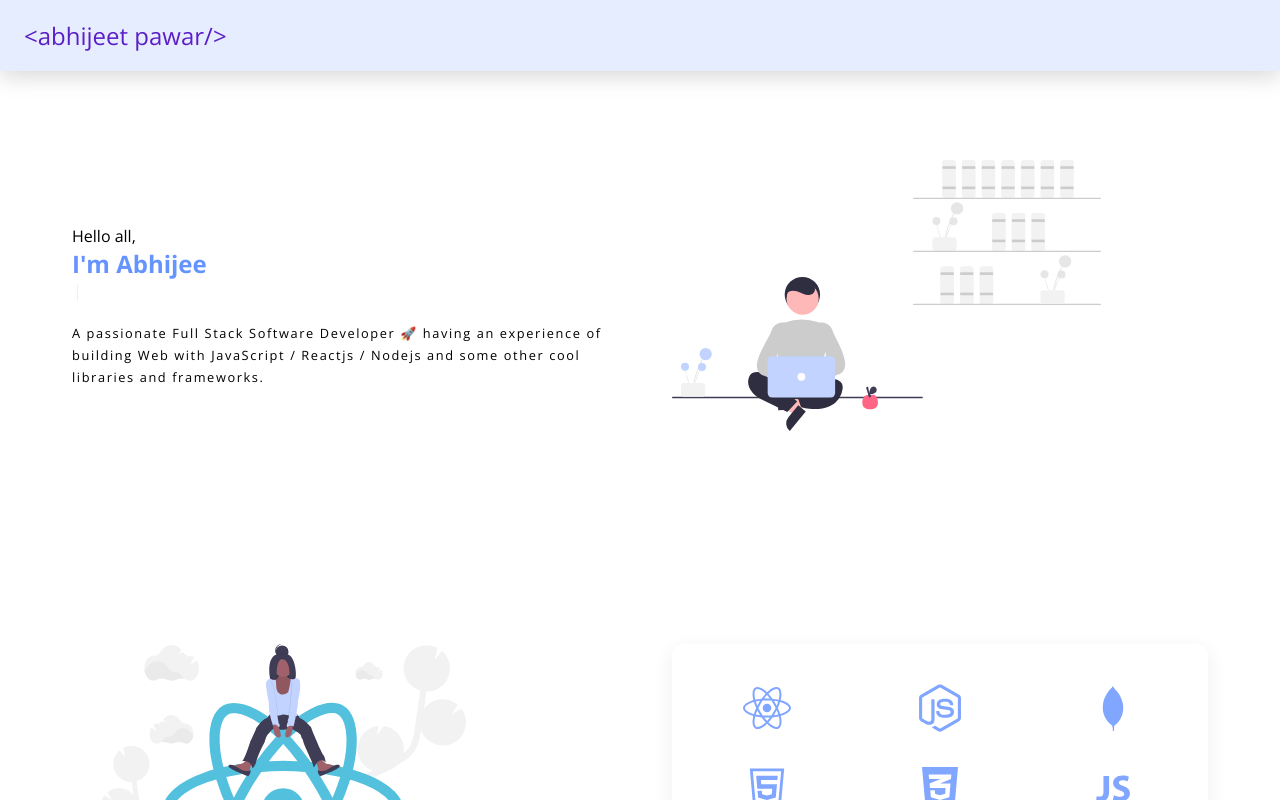
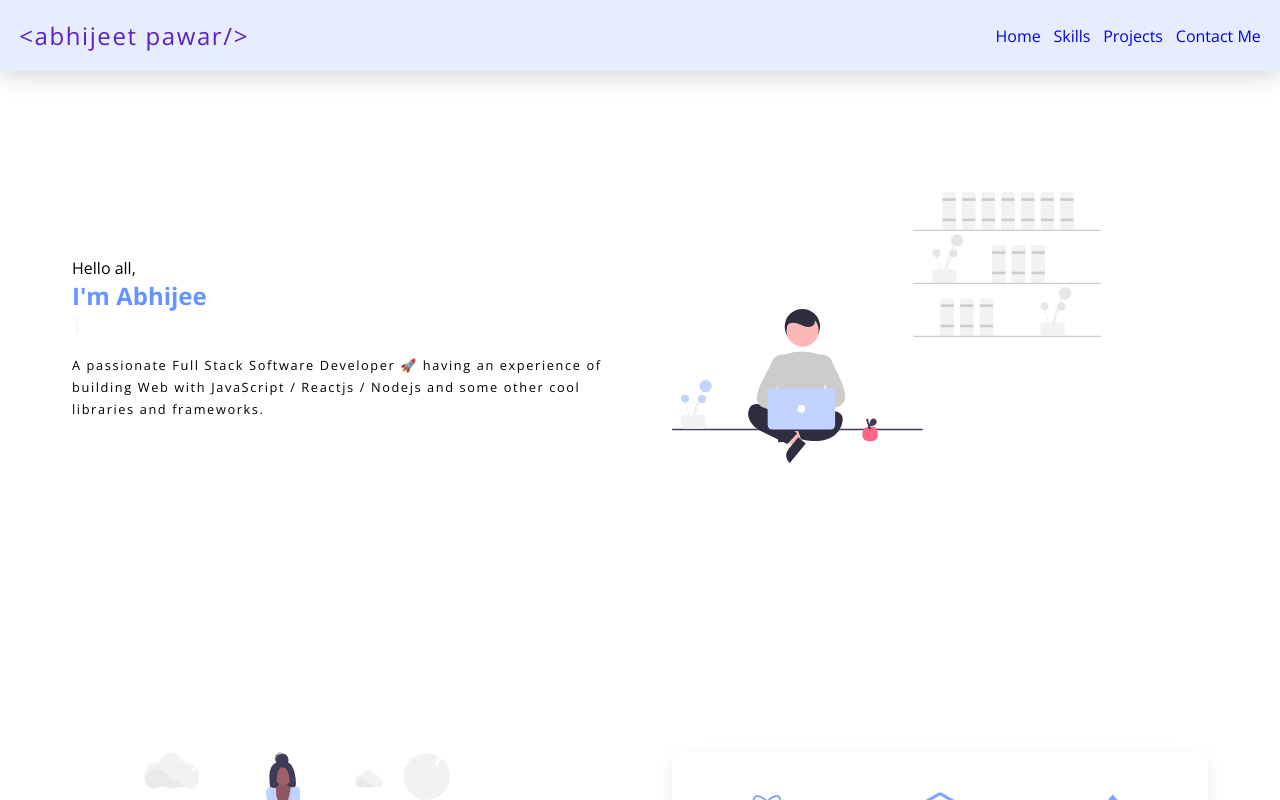
Before and after one commit to ashler24/portfolio-v2, a React (Create React App) app: page / in a window 1280 px wide. Shown: the top 800 px of the page. Built offline with nearby package versions, Linux system fonts and the light colour scheme.

Commit message:
added navbar items

```diff
--- a/src/App.css
+++ b/src/App.css
@@ -2,5 +2,10 @@
   margin: 0;
   padding: 0;
   box-sizing: border-box;
-  font-family: 'Open Sans', sans-serif;;
+  font-family: 'Open Sans', sans-serif;
+  list-style: none;
 }
+
+html{
+  scroll-behavior: smooth;
+}
--- a/src/components/Header.js
+++ b/src/components/Header.js
@@ -7,6 +7,20 @@ const Header = () => {
             <Logo>
                 <span>{"<abhijeet pawar/>"}</span>
             </Logo>
+            <NavLinks>
+                <NavLink>
+                    <a href="#greeting-section">Home</a>
+                </NavLink>
+                <NavLink>
+                    <a href="#skills-section">Skills</a>
+                </NavLink>
+                <NavLink>
+                    <a href="#project-section">Projects</a>
+                </NavLink>
+                <NavLink>
+                    <a href="#contactme-section">Contact Me</a>
+                </NavLink>
+            </NavLinks>
         </NavBar>
     )
 }
@@ -15,16 +29,56 @@ export default Header
 
 const NavBar = styled.div`
     width:100%;
-    padding:1.2rem 1.5rem;
+    padding:1.2rem 1.2rem;
     background-color: #e6edff;
     position:fixed;
     box-shadow: 0 6px 20px rgba(93,93,93,0.23);
     z-index:5;
+    display:flex;
+    align-items:center;
+    justify-content:space-between;
 `
 const Logo = styled.div`
     span{
         font-weight:300;
         font-size:1.5rem;
         color: #5c1ec7;
+        letter-spacing:0.1rem;
+    }
+
+    @media screen and (max-width:768px){
+        span{
+            font-weight:300;
+            font-size:1rem;
+            color: #5c1ec7;
+        }
     }
 `
+const NavLinks = styled.ul`
+    font-size:1rem;
+    @media screen and (max-width:768px){
+        font-size:0.8rem;
+        > * {
+            &:first-child{
+                display:none;
+            }
+        }
+    }
+`
+
+const NavLink = styled.li`
+    display:inline;
+    font-weight:300;
+    padding-left:0.8rem;
+    a{
+        text-decoration:unset;
+        transition:all 250ms cubic-bezier(0.25, 0.46, 0.46, 0.94) 0s;
+    }
+    a:hover{
+        box-shadow: 0 4px #5c1ec7;
+    }
+
+    @media screen and (max-width:768px){
+        padding-left:0.4rem;
+    }
+`
--- a/src/components/Home.js
+++ b/src/components/Home.js
@@ -6,16 +6,16 @@ import Skills from './Skills'
 const Home = () => {
     return (
         <Container>
-            <GreetingSection>
+            <GreetingSection id="greeting-section">
                 <Greeting />
             </GreetingSection>
-            <SkillsSection>
+            <SkillsSection id="skills-section">
                 <Skills />
             </SkillsSection>
-            <ProjectsSection>
+            <ProjectsSection id="project-section">
 
             </ProjectsSection>
-            <ContactMeSection>
+            <ContactMeSection id="contactme-section">
 
             </ContactMeSection>
         </Container>
@@ -28,24 +28,37 @@ export default Home
 const Container = styled.div`
     max-width:1200px;
     margin:0 auto;
-    padding:2rem 0;
+    padding:0;
     display:grid;
     grid-template-rows:repeat(4,minmax(0,1fr));
-    grid-gap:5rem;
+    grid-gap:1rem;
 `
 
 const GreetingSection = styled.section`
-    margin:4rem 0 0 0;
+    padding:8rem 0 0 0;
+    @media screen and (max-width:768px){
+        padding:4rem 0 0 0;
+    }
+
 `
 
 const SkillsSection = styled.section`
-
+    padding:8rem 0 0 0;
+    @media screen and (max-width:768px){
+        padding:4rem 0 0 0;
+    }
 `
 
 const ProjectsSection = styled.section`
-
+    padding:8rem 0 0 0;
+    @media screen and (max-width:768px){
+        padding:4rem 0 0 0;
+    }
 `
 
 const ContactMeSection = styled.section`
-
+    padding:8rem 0 0 0;
+    @media screen and (max-width:768px){
+        padding:4rem 0 0 0;
+    }
 `
```
Also changed, not shown: src/components/ContactMe.js (+7 -2 lines).
